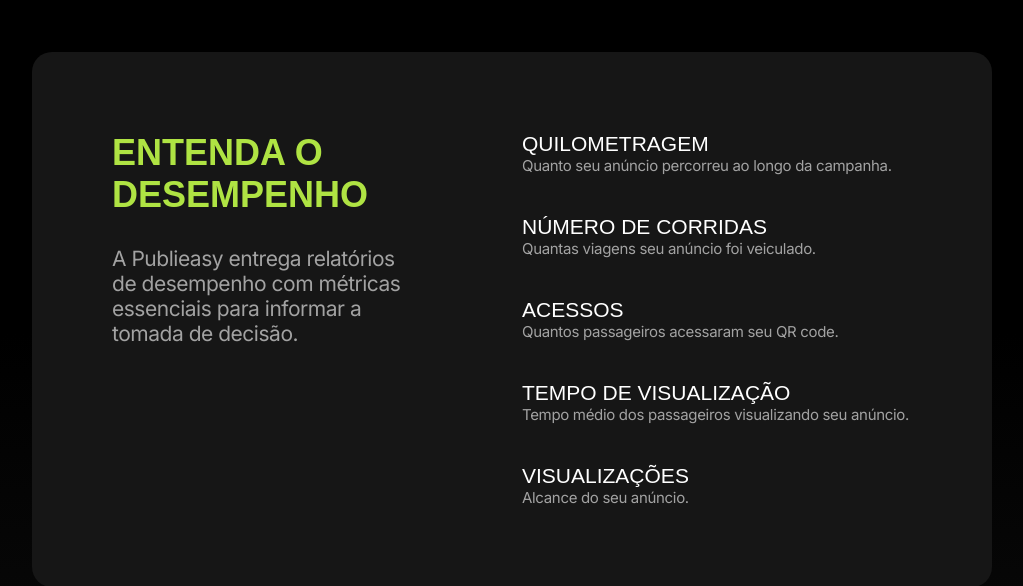
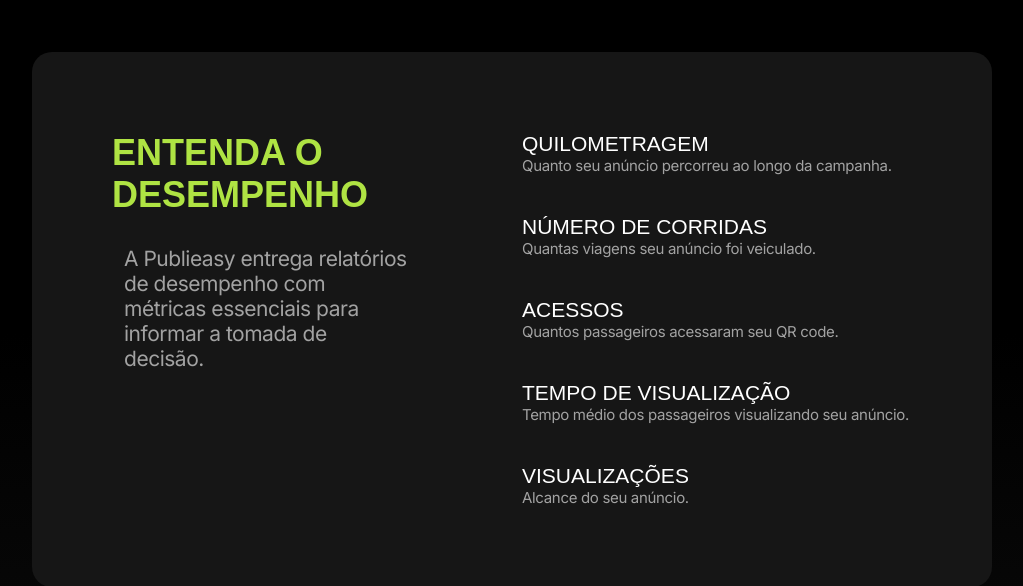
Before and after one commit to LeonardoMSA/Publieasy_Database_MVP, a Flask app: page / in a window 1280 px wide; the page is wider, and only the part inside the window is pictured. Shown: the part 1938-2524 px from the top of that part, without its empty margins (128-1151 px from the left). Run offline with Flask 3, Linux system fonts and the light colour scheme; data that the repository does not hold is empty; some libraries are stand-ins or nearby versions; some web fonts are replaced.

Commit message:
performance-subtitle fixed overflow

```diff
--- a/DatabaseProject/static/assets/css/index.css
+++ b/DatabaseProject/static/assets/css/index.css
@@ -287,6 +287,7 @@ a{
     font-size: var(--titulo-28);
     letter-spacing: -0.48px;
     opacity: 60%;
+    padding: 0 1rem 0 1rem;
 }
 
 .container-performance{
```
